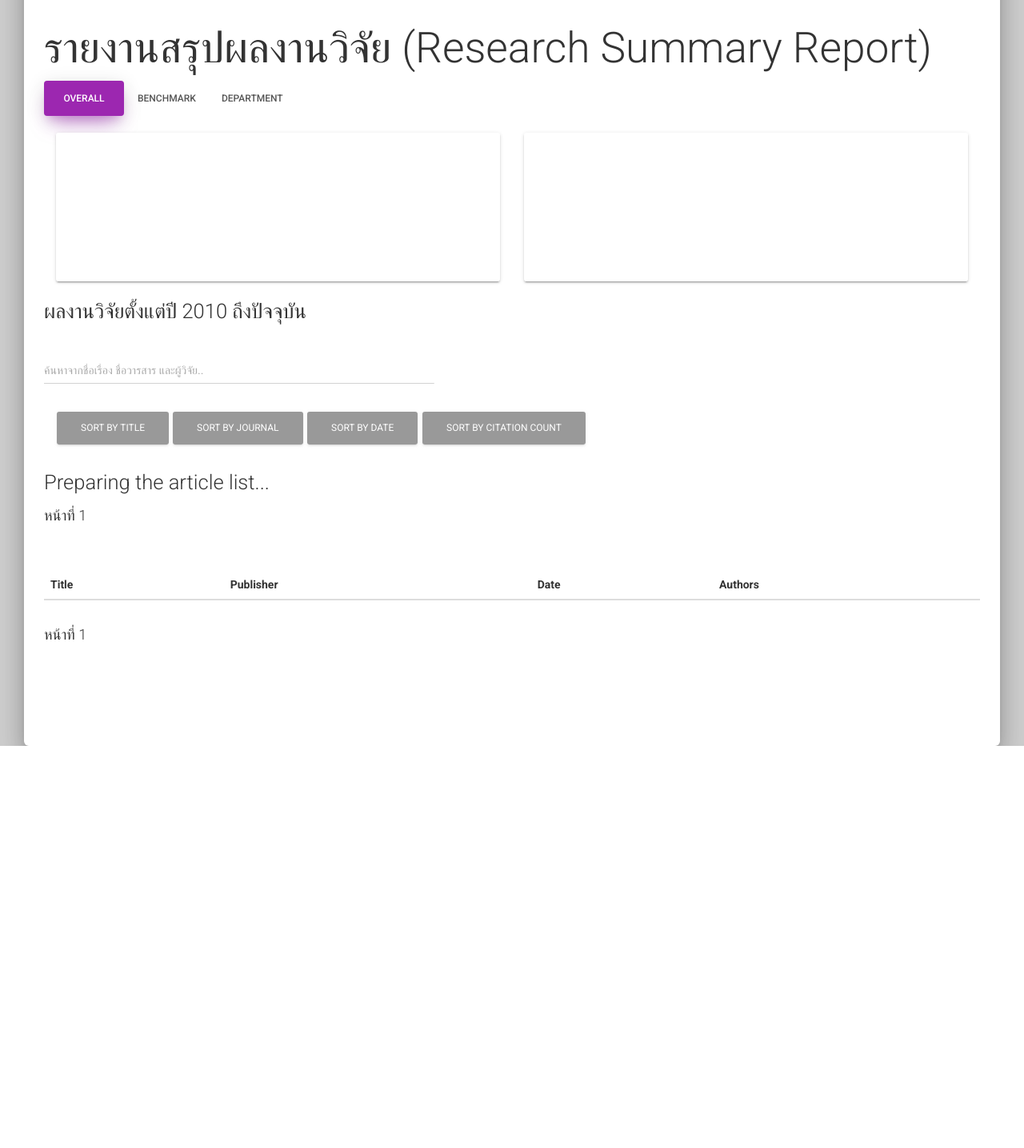
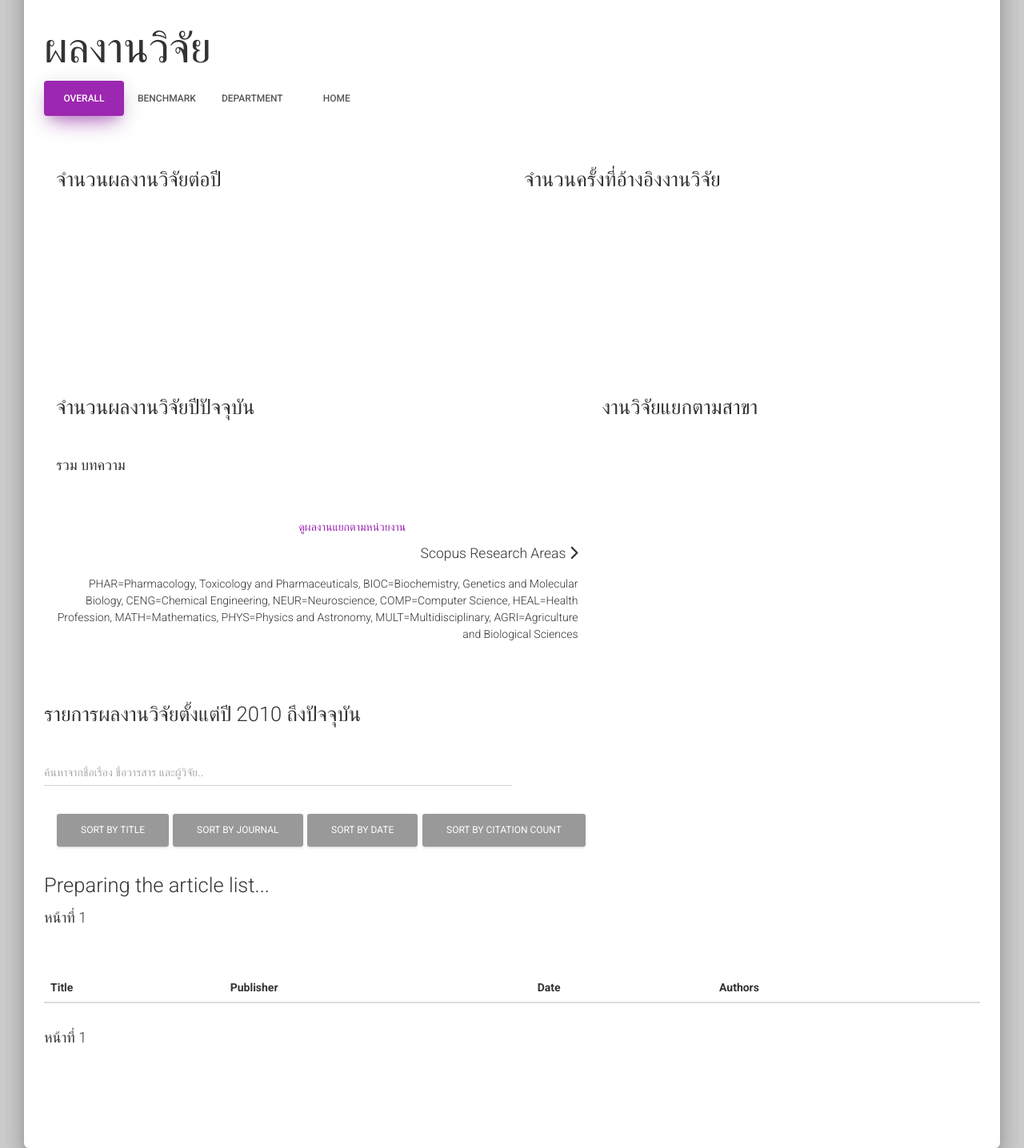
Before and after one commit to MUMT-IT/mis-frontend, a Flask app: page /research/ in a window 1280 px wide. Shown: the whole page at 80% size. Before the commit the page ends 933 px from the top, so only its background shows below. Run offline with Flask 2, Linux system fonts and the light colour scheme; lists and menus that the app fills with data are empty; a map, chart or similar area stays blank; parts of the project's set-up code (start-up, migrations or seed data) failed here and were passed over; some libraries are stand-ins or nearby versions.

Commit message:
changed, modified, added layouts, plots, and etc. to make pages look cleaner

```diff
--- a/app/static/research/department_all.js
+++ b/app/static/research/department_all.js
@@ -146,7 +146,6 @@ var plotArticleCount = function(canvas, countData) {
     }
     var chart = new Chart(canvas, {
         type: 'line',
-        height: 200,
         data: {
             labels: ["Jan", "Feb", "Mar", "Apr", "May", "Jun", "Jul", "Aug", "Sep", "Oct", "Nov", "Dec"],
             datasets: [
--- a/app/static/research/main.js
+++ b/app/static/research/main.js
@@ -51,7 +51,7 @@ var viewModel = function() {
         }
     };
     self.url = ko.computed(function() {
-        return "http://localhost:8800/api/abstracts/list";
+        return "http://localhost/api/research/abstracts/list";
     });
     self.loadAbstracts = function() {
         $.getJSON(self.url(), function(data) {
@@ -120,15 +120,15 @@ function sortArticlesByJournal() {
 function sortArticlesByCitation() {
     vm.filteredArticles.sort(function(a,b) {
         if(vm.reverseSortCitation()===false) {
-            return a.citedByCount < b.citedByCount ? 1 : -1;
+            return parseInt(a.citedByCount) < parseInt(b.citedByCount) ? 1 : -1;
         } else {
-            return a.citedByCount > b.citedByCount ? 1 : -1;
+            return parseInt(a.citedByCount) > parseInt(b.citedByCount) ? 1 : -1;
         }
     });
     vm.reverseSortCitation(!vm.reverseSortCitation()); // toggle sort order
 };
 
-$.getJSON("http://localhost:8800/api/abstracts/numbers", function(data) {
+$.getJSON("http://localhost/api/research/abstracts/numbers", function(data) {
     var articles_chart_labels = [];
     var articles_chart_data = [];
     var citations_chart_data = [];
@@ -173,7 +173,7 @@ $.getJSON("http://localhost:8800/api/abstracts/numbers", function(data) {
             },
             options: {
                 title: {
-                    display: true,
+                    display: false,
                     text: "Articles Per Year",
                     fontSize: 28
                 },
@@ -195,23 +195,25 @@ $.getJSON("http://localhost:8800/api/abstracts/numbers", function(data) {
                     label: 'Number of Citations Per Year',
                     data: citations_annual,
                     borderColor: 'navy',
+                    backgroundColor: 'navy',
                     borderWidth: 1,
                     pointRadius: 4,
                     pointBackgroundColor: 'navy',
-                    fill: false,
+                    fill: false
                 }, {
                     label: 'Cumulative Number of Citations',
                     data: citations_cum,
-                    borderColor: 'rgba(249, 162, 250, 0.8)',
+                    borderColor: 'rgba(226, 6, 76, 0.8)',
+                    backgroundColor: 'rgba(226, 6, 76, 0.8)',
                     borderWidth: 1,
                     pointRadius: 4,
-                    pointBackgroundColor: 'rgba(249, 162, 250, 0.8)',
-                    fill: false,
+                    pointBackgroundColor: 'rgba(226, 6, 76, 0.8)',
+                    fill: false
                 }]
             },
             options: {
                 title: {
-                    display: true,
+                    display: false,
                     text: "Citations Statistics",
                     fontSize: 28
                 },
@@ -226,6 +228,103 @@ $.getJSON("http://localhost:8800/api/abstracts/numbers", function(data) {
     });
 });
 
+var ctxAll = document.getElementById('all-chart').getContext('2d');
+var monthCounts = [0,0,0,0,0,0,0,0,0,0,0,0];
+$.getJSON('http://localhost/api/research/abstracts/list/2017', function(articles) {
+    $.each(articles.data, function(idx, article) {
+        var m = new Date(article.cover_date).getMonth();
+        monthCounts[m] += 1;
+    });
+    $('#all-total-articles').text(articles.data.length);
+    plotArticleCount(ctxAll, monthCounts);
+});
+
+var plotArticleCount = function(canvas, countData) {
+    var thisMonth = new Date().getMonth();
+    var cumData = [];
+    var cnt = 0;
+    for(var i=0; i<=thisMonth; i++) {
+        cnt += countData[i];
+        cumData.push(cnt);
+    }
+    var chart = new Chart(canvas, {
+        type: 'line',
+        data: {
+            labels: months,
+            datasets: [
+                {
+                    label: "Per Month",
+                    data: countData.slice(0,thisMonth),
+                    borderColor: "rgba(0,0,255,0.8)",
+                    backgroundColor: "rgba(102,153,255,0.6)",
+                    borderWidth: 2,
+                    fill: true
+                },
+                {
+                    label: "Cumulative",
+                    data: cumData,
+                    borderColor: "rgba(204,0,204,0.8)",
+                    backgroundColor: "rgba(255,102,255,0.6)",
+                    borderWidth: 2,
+                    fill: true
+                }
+            ],
+        },
+        options: {
+            legend: {
+                display: true
+            },
+            scales: {
+                yAxes: [{
+                    display: true,
+                    ticks: {
+                        beginAtZero: true,
+                        suggestedMax: 30 // should make it dynamically adjustable
+                    }
+                }]
+            }
+        }
+    });
+}
+
+var ctxArticleByField = document.getElementById('article-by-field').getContext('2d');
+var articleByField = $.getJSON("http://localhost/api/research/abstracts/subject_areas/");
+$.when(articleByField).done(function(data) {
+    var fields = [];
+    var articles = [];
+    var y = new Date().getFullYear();
+    $.each(data, function(idx, item) {
+        if(item.year === y) {
+            $.each(item.counts, function(ix, cnt) {
+                if(cnt.affil==="MUMT") {
+                    if(cnt.area!=="ARTS" && cnt.area!=="DENT" && cnt.area!=="SOCI"
+                    && cnt.area!=="ECON" && cnt.area!=="BUSI" && cnt.area!=="MATE"
+                    && cnt.area!=="ENVI" && cnt.area!=="EART" && cnt.area!=="VETE"
+                    && cnt.area!=="DECI" && cnt.area!=="NURS" && cnt.area!=="ENER"
+                    && cnt.area!=="PSYC") {
+                        articles.push(cnt.articles);
+                        fields.push(cnt.area);
+                    }
+                }
+            })
+        }
+    })
+    var radarChart = new Chart(ctxArticleByField, {
+        type: 'radar',
+        data: {
+            labels: fields,
+            datasets: [
+                {
+                    label: "Scopus Research Area",
+                    data: articles,
+                    borderColor: "rgba(0,0,255,0.8)",
+                    backgroundColor: "rgba(19, 87, 196, 0.6)",
+                }
+            ]
+        }
+    })
+})
+
 var vm = new viewModel();
 vm.loadAbstracts();
 ko.applyBindings(vm);
--- a/app/templates/main/main.html
+++ b/app/templates/main/main.html
@@ -55,7 +55,7 @@
                             <div class="col-md-3">
                                 <div class="info">
                                     <div class="icon icon-danger">
-                                        <i class="material-icons">supervisor_account</i>
+                                        <i class="fa fa-heartbeat" aria-hidden="true"></i>
                                     </div>
                                     <a href="{{  url_for('healthservice.index') }}">
                                         <h4 class="info-title">ข้อมูลงานบริการวิชาการ</h4>
--- a/app/templates/research/department_all.html
+++ b/app/templates/research/department_all.html
@@ -11,7 +11,7 @@
         <div class="section section-basic">
             <div class="container">
                 <div class="row">
-                    <h1>รายงานสรุปผลงานวิจัย (Research Summary Report)</h1>
+                    <h1>ผลงานวิจัย</h1>
                 </div>
                 <div class="row">
                     <ul class="nav nav-pills" role="tablist">
--- a/app/templates/research/main.html
+++ b/app/templates/research/main.html
@@ -11,35 +11,55 @@
             <div class="section section-basic">
                 <div class="container">
                     <div class="row">
-                        <h1>รายงานสรุปผลงานวิจัย (Research Summary Report)</h1>
+                        <h1>ผลงานวิจัย</h1>
                     </div>
                     <div class="row">
                         <ul class="nav nav-pills" role="tablist">
                             <li role="presentation" class="active"><a href="#" role="tab">Overall</a></li>
                             <li role="presentation"><a href="{{ url_for('research.benchmark') }}" role="tab">Benchmark</a></li>
                             <li role="presentation"><a href="{{ url_for('research.show_department_all') }}" role="tab">Department</a></li>
+                            <li role="presentation"><a href="{{ url_for('main.main') }}" role="tab">Home</a></li>
                         </ul>
                         <br/>
                     </div>
+                    <br>
                     <div class="row">
                         <div class="col-md-6">
-                            <div class="card">
-                                <div class="content">
-                                    <canvas id="articles_per_year"></canvas>
-                                </div>
-                            </div> <!-- card -->
+                            <h3>จำนวนผลงานวิจัยต่อปี</h3>
+                            <br/>
+                            <canvas id="articles_per_year"></canvas>
                         </div>
                         <div class="col-md-6">
-                            <div class="card">
-                                <div class="content">
-                                    <canvas id="citations_per_year"></canvas>
-                                </div>
-                            </div> <!-- card -->
+                            <h3>จำนวนครั้งที่อ้างอิงงานวิจัย</h3>
+                            <br/>
+                            <canvas id="citations_per_year"></canvas>
                         </div>
                     </div> <!-- row: graphs -->
+                    <br><br>
                     <div class="row">
-                        <h3>ผลงานวิจัยตั้งแต่ปี 2010 ถึงปัจจุบัน</h3>
-                        <div class="input-group col-md-5">
+                        <div class="col-md-7">
+                            <h3>จำนวนผลงานวิจัยปีปัจจุบัน</h3>
+                            <br>
+                            <h4>รวม <span id="all-total-articles"></span> บทความ</h4>
+                            <canvas id="all-chart" height="60"></canvas>
+                            <a href="{{ url_for('research.show_department_all') }}">ดูผลงานแยกตามหน่วยงาน</a>
+                            <h5 class="text-right">Scopus Research Areas <i class="fa fa-chevron-right"></i></h5>
+                            <p class="text-right">PHAR=Pharmacology, Toxicology and Pharmaceuticals,
+                            BIOC=Biochemistry, Genetics and Molecular Biology,
+                            CENG=Chemical Engineering, NEUR=Neuroscience, COMP=Computer Science,
+                            HEAL=Health Profession, MATH=Mathematics, PHYS=Physics and Astronomy,
+                            MULT=Multidisciplinary, AGRI=Agriculture and Biological Sciences</p>
+                        </div>
+                        <div class="col-md-4">
+                            <h3>งานวิจัยแยกตามสาขา</h3>
+                            <br>
+                            <canvas id="article-by-field"></canvas>
+                        </div>
+                    </div>
+                    <br><br>
+                    <div class="row">
+                        <h3>รายการผลงานวิจัยตั้งแต่ปี 2010 ถึงปัจจุบัน</h3>
+                        <div class="input-group col-md-6">
                             <input id="articleSearch" type="text" class="form-control"
                                    data-bind="textInput: query"
                                    placeholder="ค้นหาจากชื่อเรื่อง ชื่อวารสาร และผู้วิจัย.."/>
```
Also changed, not shown: app/static/research/benchmark.js (+15 -0 lines), app/templates/employee/main.html (+0 -8 lines), app/templates/research/benchmark.html (+2 -30 lines).
